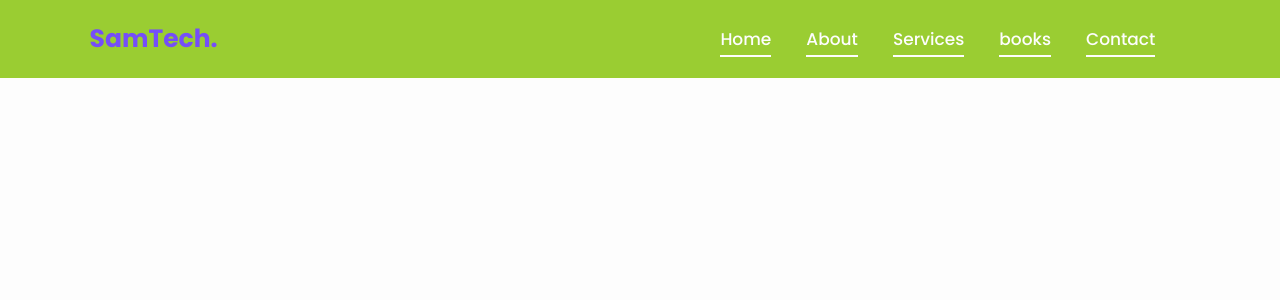
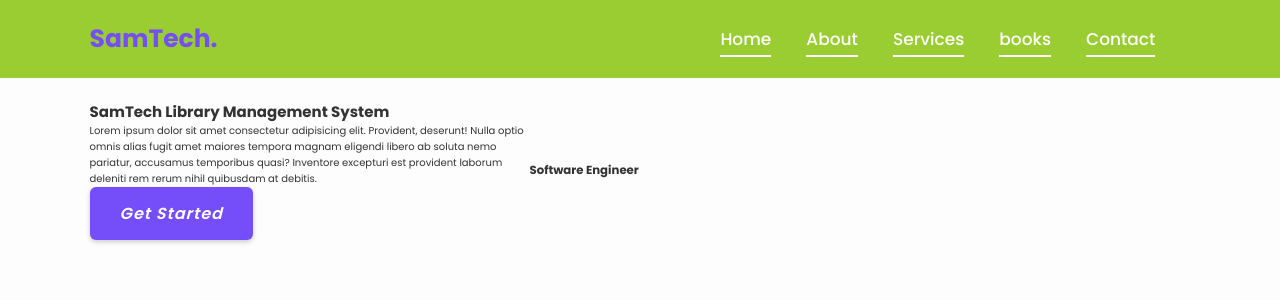
Before and after one commit to SamTech-Africa/library_management_system_frontend, a React (Create React App) app: page / in a window 1280 px wide. Shown: the top 300 px of the page. Built offline with nearby package versions, Linux system fonts and the light colour scheme.

Commit message:
Home Page in progress..

```diff
--- a/package.json
+++ b/package.json
@@ -3,11 +3,11 @@
   "version": "0.1.0",
   "private": true,
   "dependencies": {
+    "boxicons": "^2.1.4",
     "react": "^18.2.0",
     "react-dom": "^18.2.0",
     "react-scripts": "0.9.5"
   },
-  "devDependencies": {},
   "scripts": {
     "start": "react-scripts start",
     "build": "react-scripts build",
--- /dev/null
+++ b/src/container/pages/components/home/Home.jsx
@@ -0,0 +1,28 @@
+import React from 'react'
+import '../../styles/home/Home.css';
+import Professional from './Professional';
+
+const Home =()=> {
+  return (
+    <div className='home' id='home'>
+        <div className='home-content'>
+            <h1>SamTech Library Management System</h1>
+            <p>Lorem ipsum dolor sit amet consectetur adipisicing elit.
+                Provident, deserunt! Nulla optio omnis alias fugit amet maiores tempora magnam eligendi libero ab soluta nemo pariatur,
+                accusamus temporibus quasi? Inventore excepturi est provident laborum deleniti rem rerum nihil quibusdam at debitis.
+            </p>
+            <div className='social-media'>
+                <a href='#'><i className=''></i></a>
+                <a href='#'><i className=''></i></a>
+                <a href='#'><i className=''></i></a>
+                <a href='#'><i className=''></i></a>
+            </div>
+            <a href='#'><i className='btn'>Get Started</i></a>
+        </div>
+        <Professional />
+
+    </div>
+  )
+}
+
+export default Home;
--- a/src/container/pages/components/home/LandingPage.jsx
+++ b/src/container/pages/components/home/LandingPage.jsx
@@ -1,5 +1,7 @@
 import React from 'react'
+import '../../styles/home/LandingPage.css';
 import Navbar from './Navbar';
+import Home from '../home/Home';
 
 
 
@@ -9,6 +11,9 @@ const LandingPage= ()=> {
     return (
         <div>
             <Navbar />
+            <section>
+                <Home />
+            </section>
         </div>
     )
 }
--- /dev/null
+++ b/src/container/pages/components/home/Professional.jsx
@@ -0,0 +1,16 @@
+import React from 'react'
+
+const Professional=()=> {
+  return (
+    <div className='profession-container'>
+        <div className='profession-box'>
+            <div className='profession'>
+                <i className=''></i>
+                <h3>Software Engineer</h3>
+            </div>
+
+        </div>
+    </div>
+  )
+}
+export default Professional;
--- /dev/null
+++ b/src/container/pages/styles/home/Home.css
@@ -0,0 +1,8 @@
+.home {
+    display: flex;
+    align-items: center;
+}
+
+.home .home-content {
+    max-width: 44rem;
+}
--- a/src/container/pages/styles/home/LandingPage.css
+++ b/src/container/pages/styles/home/LandingPage.css
@@ -7,3 +7,8 @@
 
     --transition-delay: .5s ease;
 }
+
+section {
+    min-height: 100vh;
+    padding: 10rem 7% 2rem;
+}
--- a/src/index.css
+++ b/src/index.css
@@ -14,6 +14,10 @@
 :root {
   --bg-color: #fdfdfd;
   --text-color: #333;
+  --main-color: #754ef9;
+  --white-color: #fdfdfd;
+  --shadow-color: rgba(0, 0, 0, .2);
+  --transition-delay: .5s ease;
 }
 
 html {
@@ -25,3 +29,23 @@ body {
   background: var(--bg-color);
   color: var(--text-color);
 }
+
+.btn {
+  display: inline-block;
+  padding: 1.2rem 2.8rem;
+  background: var(--main-color);
+  border-radius: .6rem;
+  box-shadow: 0 .2rem .5rem var(--shadow-color);
+  font-size: 1.6rem;
+  color: var(--white-color);
+  letter-spacing: .1rem;
+  font-weight: 600;
+  border: .2rem solid transparent;
+  transition: var(--transition-delay);
+}
+
+.btn:hover {
+  background: transparent;
+  color: var(--main-color);
+  border-color: var(--main-color);
+}
```
Also changed, not shown: 1 other file (tests, documents, lock files or other folders).
